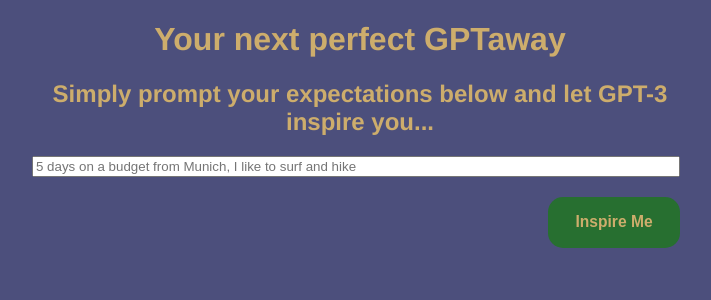
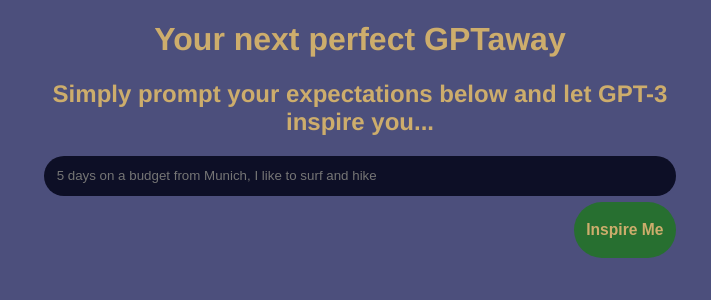
Before and after one commit to maxmynter/gpt3-vaction-planner, a Next.js app: page / in a window 1280 px wide. Shown: the top 300 px of the page, without its empty margins (280-991 px from the left). Built offline with nearby package versions, Linux system fonts and the light colour scheme.

Commit message:
Figure css out, but still ugly, lol

```diff
--- a/pages/api/getGPTAnswer.js
+++ b/pages/api/getGPTAnswer.js
@@ -6,21 +6,19 @@
 
 const openai = new OpenAIApi(configuration);
 
-const generatePromptFromInput = ({input}) => (
-    `Me: I want to do a vacation but i am not sure where to and what to do. Can you help me?
+const generatePromptFromInput = ({ input }) =>
+  `Me: I want to do a vacation but i am not sure where to and what to do. Can you help me?
     Travel Agent: Sure thing. What are your requirements?
     Me: ${input.replaceAll(".", ",")}. What do you propose?
-    Travel Agent:`
+    Travel Agent:`;
 
-)
+const callOpenAI = async (request, response) => {
+  console.log("Calling openAI");
+  console.log(request.body);
+  const prompt = generatePromptFromInput(request.body);
+  console.log(prompt);
 
-const callOpenAI = async (request, response) =>{
-    console.log("Calling openAI")
-    console.log(request.body);
-    const prompt = generatePromptFromInput(request.body)
-    console.log(prompt);
-
-    const baseCompletion = await openai.createCompletion({
+  const baseCompletion = await openai.createCompletion({
     model: "text-davinci-003",
     prompt: `${prompt}`,
     temperature: 0.83,
@@ -30,6 +28,16 @@
   const basePromptOutput = baseCompletion.data.choices.pop();
   console.log("basePromptOutput", basePromptOutput);
 
-  response.status(200).json({output: basePromptOutput})
-}
-export default callOpenAI;
+  response.status(200).json({ output: basePromptOutput });
+};
+
+const callOpenAIDev = (request, response) => {
+  response
+    .status(200)
+    .json({
+      output: {
+        text: "Sample return text that is used here for development purposes. ",
+      },
+    });
+};
+export default callOpenAIDev;
--- a/pages/components/displayResponse.js
+++ b/pages/components/displayResponse.js
@@ -1,6 +1,6 @@
-const DisplayResponse = ({response}) =>{
-    return (<>
-    {response ? <div>{response}</div>: null}
-    </>)
-}
+const DisplayResponse = ({ response }) => {
+  return (
+    <>{response ? <div className="gpt-response">{response}</div> : null}</>
+  );
+};
 export default DisplayResponse;
--- a/pages/components/userInput.js
+++ b/pages/components/userInput.js
@@ -1,6 +1,6 @@
 import { useState } from "react";
 
-const UserInput = ({setGptResponse}) => {
+const UserInput = ({ setGptResponse }) => {
   const [input, setInput] = useState("");
   const [isGenerating, setIsGenerating] = useState(false);
   const handleInput = (event) => {
@@ -11,28 +11,26 @@
     setIsGenerating(true);
     console.log(input);
 
-    const response = await fetch("../api/getGPTAnswer",{
-      method:"POST",
-      headers:{
-        "Content-Type":"application/json"
+    const response = await fetch("../api/getGPTAnswer", {
+      method: "POST",
+      headers: {
+        "Content-Type": "application/json",
       },
-      body:JSON.stringify({
-        input
-      })
-    })
+      body: JSON.stringify({
+        input,
+      }),
+    });
 
-    const responseData = await response.json()
-    const {output} = responseData
+    const responseData = await response.json();
+    const { output } = responseData;
 
     console.log(output.text);
-    setGptResponse(output.text)
-
-
-    setInput("");
-    setIsGenerating(false)
+    setGptResponse(output.text);
+    setIsGenerating(false);
   };
 
   return (
+    <div className="user-interaction">
       <div className="user-input">
         <input
           className="input-field"
@@ -40,7 +38,19 @@
           value={input}
           placeholder="5 days on a budget from Munich, I like to surf and hike"
         />
-      <div className="inspire-button-container">
+      </div>
+
+      <div className="buttons-container">
+        {input !== "" ? (
+          <button
+            className="clear-button"
+            onClick={() => {
+              setInput("");
+            }}
+          >
+            Clear Question
+          </button>
+        ) : null}
         <button
           className={
             isGenerating ? "generate-button loading" : "generate-button"
--- a/pages/styles.css
+++ b/pages/styles.css
@@ -2,12 +2,9 @@
   font-family: Helvetica, Sans-Serif;
   color: #cdad6c;
   background-color: #4c4f7c;
-  margin: 0;
-  padding: 0;
 }
 
 .root {
-  display: flex;
   align-items: center;
 }
 
@@ -19,51 +16,70 @@
   text-align: center;
 }
 
-.title h1 {
-  float: center;
-}
-
-.title h2 {
-  float: center;
+.user-interaction {
+  position: relative;
 }
 
 .user-input {
+  justify-content: center;
+  align-items: center;
+  display: flex;
+  align-items: flex-start;
+  flex-wrap: wrap;
 }
 
-.input-field {
+.user-input input {
   width: 100%;
+  background-color: #0d0f26;
+  color: white;
+  border: none;
+  height: 3%;
+  padding: 2%;
+  flex-basis: 100%;
+  border-radius: 100px;
+}
+
+.break {
+  flex-basis: 100%;
+  height: 0;
+}
+
+.buttons-container {
+  overflow: auto;
+  margin-bottom: 10%;
+}
+
+.generate-button {
+  cursor: pointer;
+  white-space: nowrap;
+  background-color: #276f30;
+  color: #cdad6c;
+  border: none;
+  border-radius: 100px;
+  margin-top: 1%;
+  padding: 0.5%;
+  padding-left: 2%;
+  padding-right: 2%;
   float: right;
 }
 
-.inspire-button-container {
+.clear-button {
   margin-top: 20px;
-  float: right;
-}
-
-.user-input button {
-  background-color: #276f30;
+  size: 5em;
+  border: none;
   color: #cdad6c;
-  border: none;
-  border-radius: 15px;
-  transform: none;
-}
-.generate-button {
-  cursor: pointer;
-  width: min-content;
-  height: min-content;
-  white-space: nowrap;
-}
-
-.generate {
-  margin: 10px;
-}
-
-.generate h3 {
-  min-width: 100px;
-  height: 18px;
+  background-color: transparent;
+  text-decoration: underline;
+  margin: 1%;
+  float: left;
 }
 
 .loading {
   opacity: 0.7;
   cursor: default;
 }
+
+.gpt-response {
+  background-color: grey;
+  padding: 1%;
+}
```
Also changed, not shown: pages/index.js (+6 -6 lines), 1 other file (tests, documents, lock files or other folders). Lines whose indentation alone changed are shown as unchanged.
